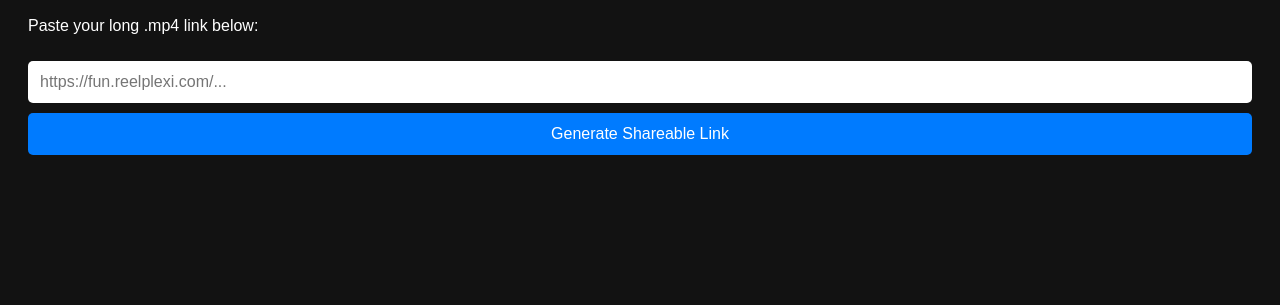
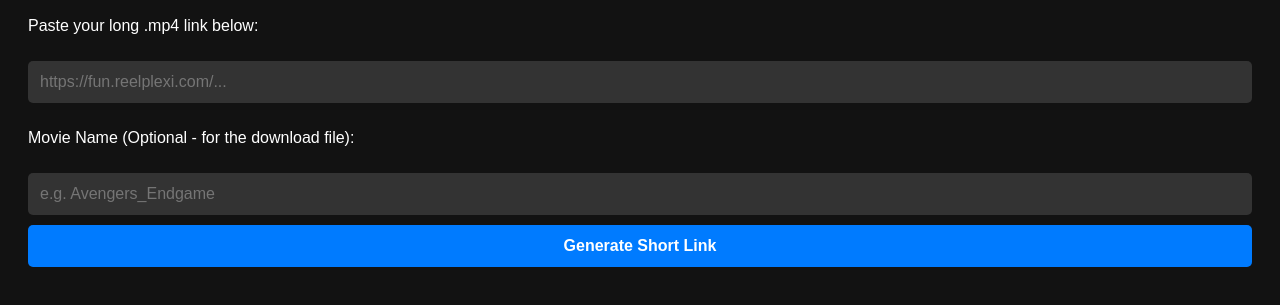
Before and after one commit to shafic074/Video, a plain HTML site: page public/index.html in a window 1280 px wide. Shown: the part 79-384 px from the top of the page. Drawn offline with Linux system fonts and the light colour scheme.

Commit message:
Refactor index.html for video link generation
Updated the title and improved styling for input and button elements. Enhanced the generateLink function to handle optional movie names and added error handling for the URL shortening process.

```diff
--- a/public/index.html
+++ b/public/index.html
@@ -2,40 +2,68 @@
 <html>
 <head>
     <meta name="viewport" content="width=device-width, initial-scale=1.0">
-    <title>Video Proxy Generator</title>
+    <title>Video Link Generator</title>
     <style>
         body { font-family: sans-serif; padding: 20px; background: #121212; color: white; }
-        input { width: 100%; padding: 12px; margin: 10px 0; border-radius: 5px; border: none; box-sizing: border-box; font-size: 16px;}
-        button { padding: 12px 20px; background: #007bff; color: white; border: none; border-radius: 5px; cursor: pointer; font-size: 16px; width: 100%;}
-        #result { margin-top: 20px; word-wrap: break-word; background: #222; padding: 15px; border-radius: 5px; display: none; }
-        a { color: #4da3ff; }
+        input { width: 100%; padding: 12px; margin: 10px 0; border-radius: 5px; border: none; box-sizing: border-box; font-size: 16px; background: #333; color: white; }
+        button { padding: 12px 20px; background: #007bff; color: white; border: none; border-radius: 5px; cursor: pointer; font-size: 16px; width: 100%; font-weight: bold;}
+        #result { margin-top: 20px; word-wrap: break-word; background: #222; padding: 15px; border-radius: 5px; display: none; border: 1px solid #444; }
+        a { color: #4da3ff; font-size: 18px; }
+        .loading { color: #ffc107; font-size: 14px; margin-top: 10px; display: none; }
     </style>
 </head>
 <body>
     <h2>Video Link Generator</h2>
+
     <p>Paste your long .mp4 link below:</p>
     <input type="text" id="videoUrl" placeholder="https://fun.reelplexi.com/...">
-    <button onclick="generateLink()">Generate Shareable Link</button>
+
+    <p>Movie Name (Optional - for the download file):</p>
+    <input type="text" id="movieName" placeholder="e.g. Avengers_Endgame">
+
+    <button onclick="generateLink()">Generate Short Link</button>
 
     <div id="result">
-        <p><strong>Your Link:</strong></p>
+        <p><strong>Your Short Link:</strong></p>
         <a id="finalLink" href="#" target="_blank"></a>
     </div>
+    <div id="loadingText" class="loading">Shortening link... Please wait...</div>
 
     <script>
-        function generateLink() {
+        async function generateLink() {
             const originalUrl = document.getElementById('videoUrl').value;
+            const movieName = document.getElementById('movieName').value;
+
             if (originalUrl) {
+                document.getElementById('result').style.display = 'none';
+                document.getElementById('loadingText').style.display = 'block';
+
                 const baseUrl = window.location.origin;
-                const proxyLink = baseUrl + '/api/proxy?url=' + encodeURIComponent(originalUrl);
+                // Combine URL and Name
+                let proxyLink = baseUrl + '/api/proxy?url=' + encodeURIComponent(originalUrl);
+                if (movieName) {
+                    proxyLink += '&name=' + encodeURIComponent(movieName);
+                }
 
-                const linkElement = document.getElementById('finalLink');
-                linkElement.innerText = proxyLink;
-                linkElement.href = proxyLink;
+                try {
+                    // Automatically send it to TinyURL to make it short
+                    const response = await fetch('https://tinyurl.com/api-create.php?url=' + encodeURIComponent(proxyLink));
+                    const shortUrl = await response.text();
 
+                    const linkElement = document.getElementById('finalLink');
+                    linkElement.innerText = shortUrl;
+                    linkElement.href = shortUrl;
+                } catch (error) {
+                    // If TinyURL fails, just show the long link
+                    const linkElement = document.getElementById('finalLink');
+                    linkElement.innerText = proxyLink;
+                    linkElement.href = proxyLink;
+                }
+
+                document.getElementById('loadingText').style.display = 'none';
                 document.getElementById('result').style.display = 'block';
             } else {
-                alert("Please paste a link first!");
+                alert("Please paste a video link first!");
             }
         }
     </script>
```
